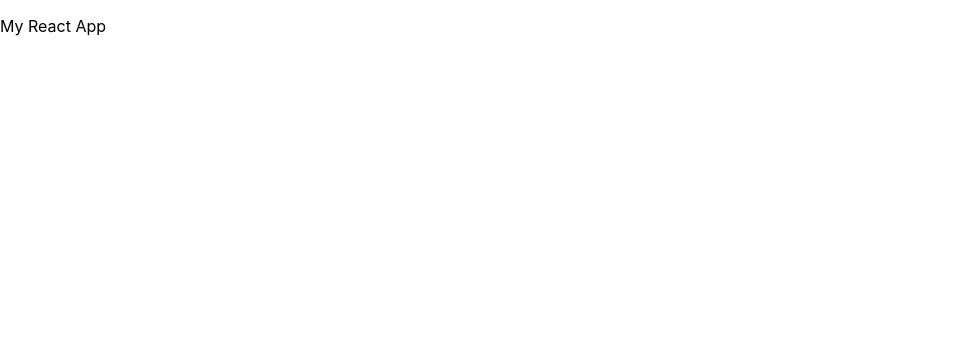
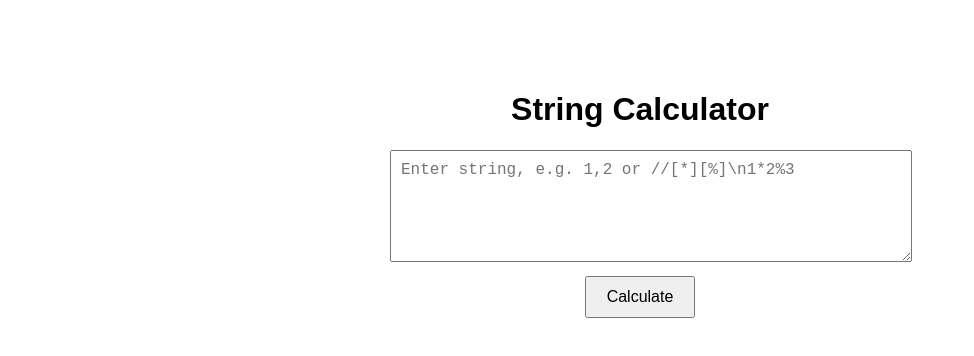
Before and after one commit to Aliya9702/string-calculator, a React (Create React App) app: page / in a window 1280 px wide. Shown: the top 356 px of the page, without its empty margins (0-974 px from the left). Built offline with nearby package versions, Linux system fonts and the light colour scheme.

Commit message:
Test: return 0 for empty string

```diff
--- a/src/App.tsx
+++ b/src/App.tsx
@@ -1,11 +1,97 @@
-import "./App.css";
+// REACT //
+import React, { useState } from "react";
+
+// UTILS //
+import { add } from "./calculator/stringCalculator";
 
 function App() {
+  // Define States
+  const [input, setInput] = useState("");
+  const [result, setResult] = useState<number | null>(null);
+  const [error, setError] = useState("");
+
+  // Helper Function
+  /**
+   * Handles the calculation when the user clicks the "Calculate" button.
+   *
+   * - It tries to compute the sum using the `add()` function.
+   * - If successful, it updates the `result` and clears any previous error.
+   * - If an error occurs (e.g. negative numbers), it clears the result and shows the error message.
+   */
+  const handleCalculate = () => {
+    try {
+      // Try to calculate the sum using the input string
+      const sum = add(input);
+
+      // If successful, set the result and clear any error
+      setResult(sum);
+      setError("");
+    } catch (err: any) {
+      // If an error occurs, clear the result and set the error message
+      setResult(null);
+      setError(err.message);
+    }
+  };
+
   return (
-    <div>
-      <p>My React App</p>
+    <div style={styles.container}>
+      {/* App Title */}
+      <h1>String Calculator</h1>
+
+      {/* Input Textarea: accepts user input for calculation */}
+      <textarea
+        style={styles.textarea}
+        rows={5}
+        placeholder="Enter string, e.g. 1,2 or //[*][%]\n1*2%3"
+        value={input}
+        onChange={(e) => setInput(e.target.value)} // Updates the input state as user types
+      />
+
+      {/* Calculate Button: triggers the add function on click */}
+      <button onClick={handleCalculate} style={styles.button}>
+        Calculate
+      </button>
+
+      {/* Error Message: displayed only if there’s an error (e.g., negative numbers) */}
+      {error && <p style={styles.error}>{error}</p>}
+
+      {/* Result Message: displayed if there's a valid result and no error */}
+      {result !== null && !error && (
+        <p style={styles.result}>Result: {result}</p>
+      )}
     </div>
   );
 }
 
+const styles: { [key: string]: React.CSSProperties } = {
+  container: {
+    maxWidth: 500,
+    margin: "50px auto",
+    padding: 20,
+    textAlign: "center",
+    fontFamily: "Arial",
+  },
+  textarea: {
+    width: "100%",
+    padding: 10,
+    fontSize: "1rem",
+    marginBottom: 10,
+  },
+  button: {
+    padding: "10px 20px",
+    fontSize: "1rem",
+    cursor: "pointer",
+  },
+  result: {
+    marginTop: 20,
+    color: "green",
+    fontWeight: "bold",
+  },
+  error: {
+    marginTop: 20,
+    color: "red",
+    fontWeight: "bold",
+  },
+};
+
 export default App;
--- /dev/null
+++ b/src/calculator/stringCalculator.ts
@@ -0,0 +1,3 @@
+export function add(numbers: string): number {
+  return 0;
+}
```
Also changed, not shown: 1 other file (tests, documents, lock files or other folders).
